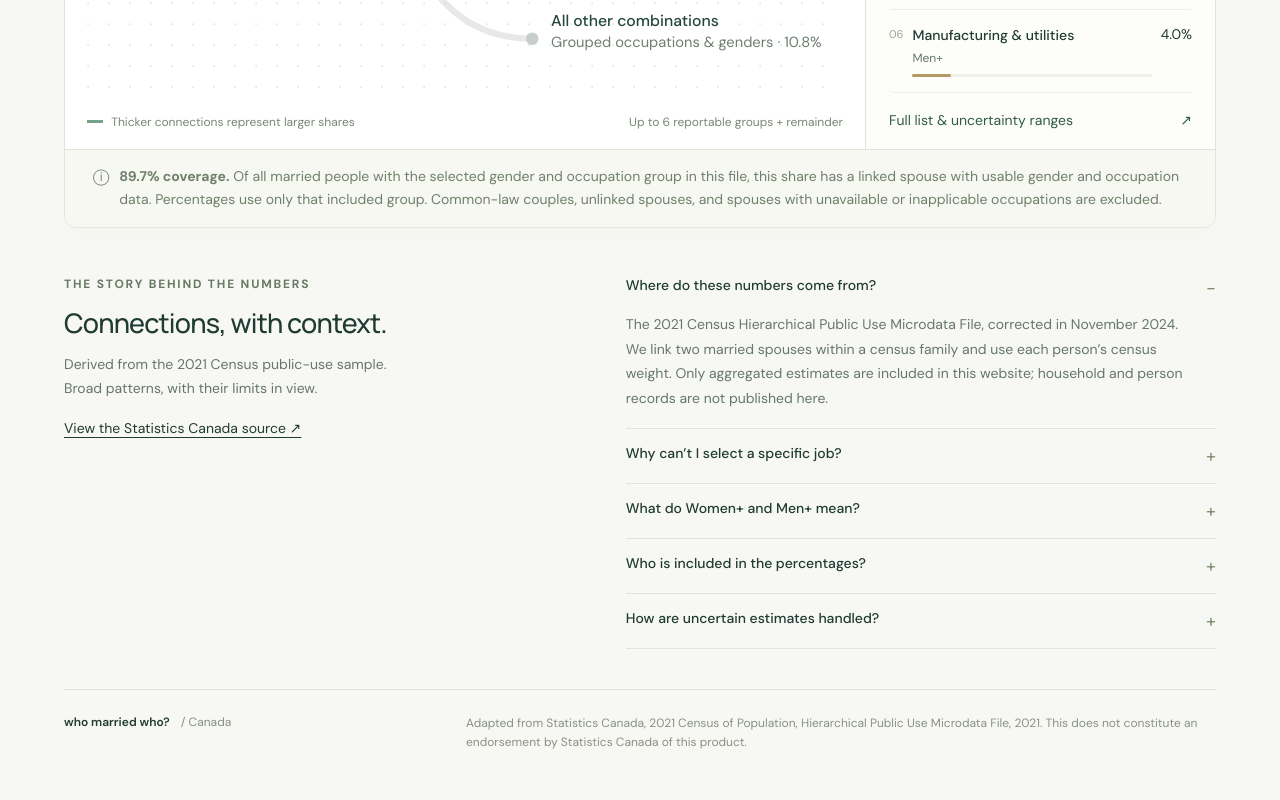
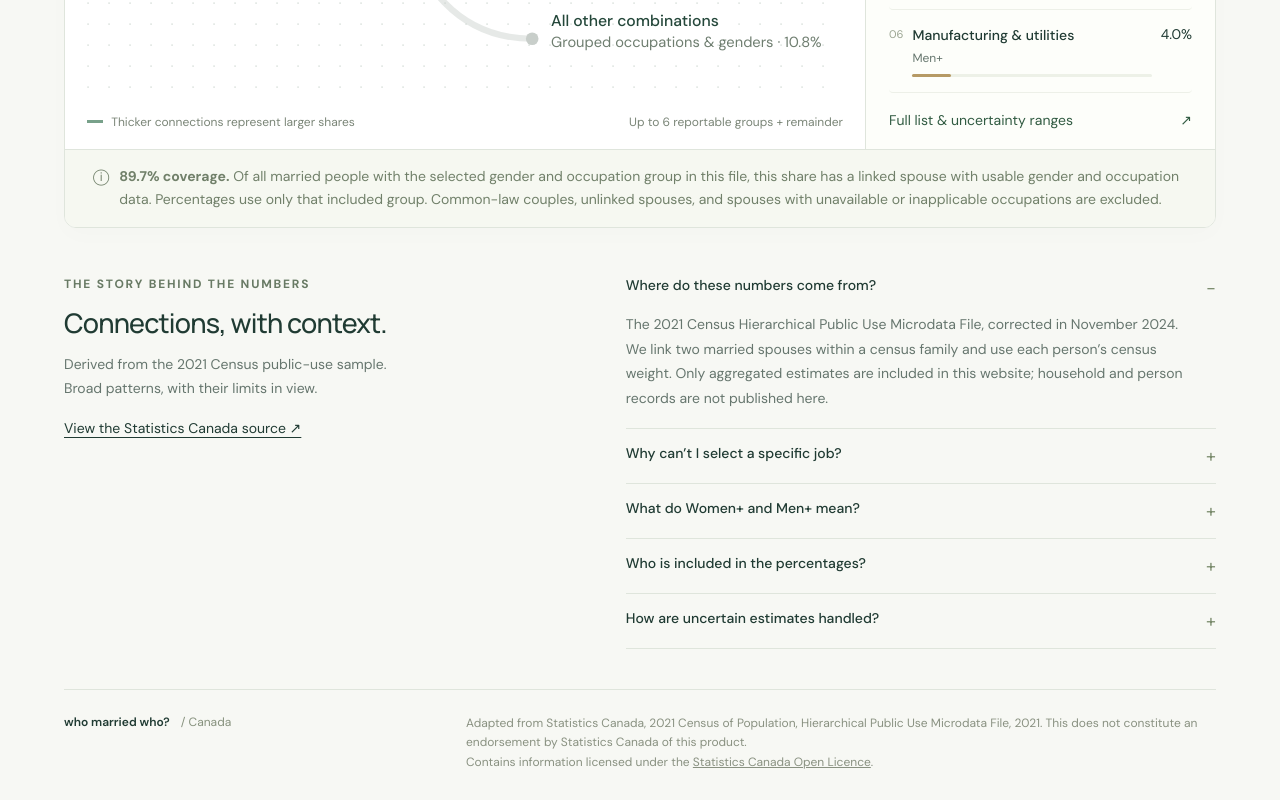
Before and after one commit to jimmod/who-marries-whom, a React (Vite) app: page / in a window 1280 px wide. Shown: the part 1204-2004 px from the top of the page. Built offline with nearby package versions, Linux system fonts and the light colour scheme.

Commit message:
docs: add MIT code licence and StatCan data licence links

```diff
--- a/src/main.tsx
+++ b/src/main.tsx
@@ -100,7 +100,7 @@ function App() {
           <details><summary>How are uncertain estimates handled?</summary><p>Approximate 95% ranges use the file’s 16 replicate weights and the user guide’s variance method. Our display policy requires at least 30 sample people per individual combination and a coefficient of variation no greater than one third. “Use caution” means variation exceeds 16.5%. These are this website’s reliability thresholds, not a claim of Statistics Canada approval.</p><p>Combinations failing those checks are pooled when their combined estimate passes. Otherwise their share is not shown. They remain in the denominator, and are never shown as zero. Some reportable combinations can be absent from the largest six, so use the full list for detail. Rounding may also prevent totals from equalling exactly 100%.</p></details>
         </div>
       </section>
-      <footer><span>who married who? <span className="footer-muted">/ Canada</span></span><span>{metadata.attribution}</span></footer>
+      <footer><span>who married who? <span className="footer-muted">/ Canada</span></span><span>{metadata.attribution}<br/>Contains information licensed under the <a href="https://www.statcan.gc.ca/en/terms-conditions/open-licence" target="_blank" rel="noreferrer">Statistics Canada Open Licence</a>.</span></footer>
     </main>
   </>;
 }
```
Also changed, not shown: 2 other files (tests, documents, lock files or other folders).
